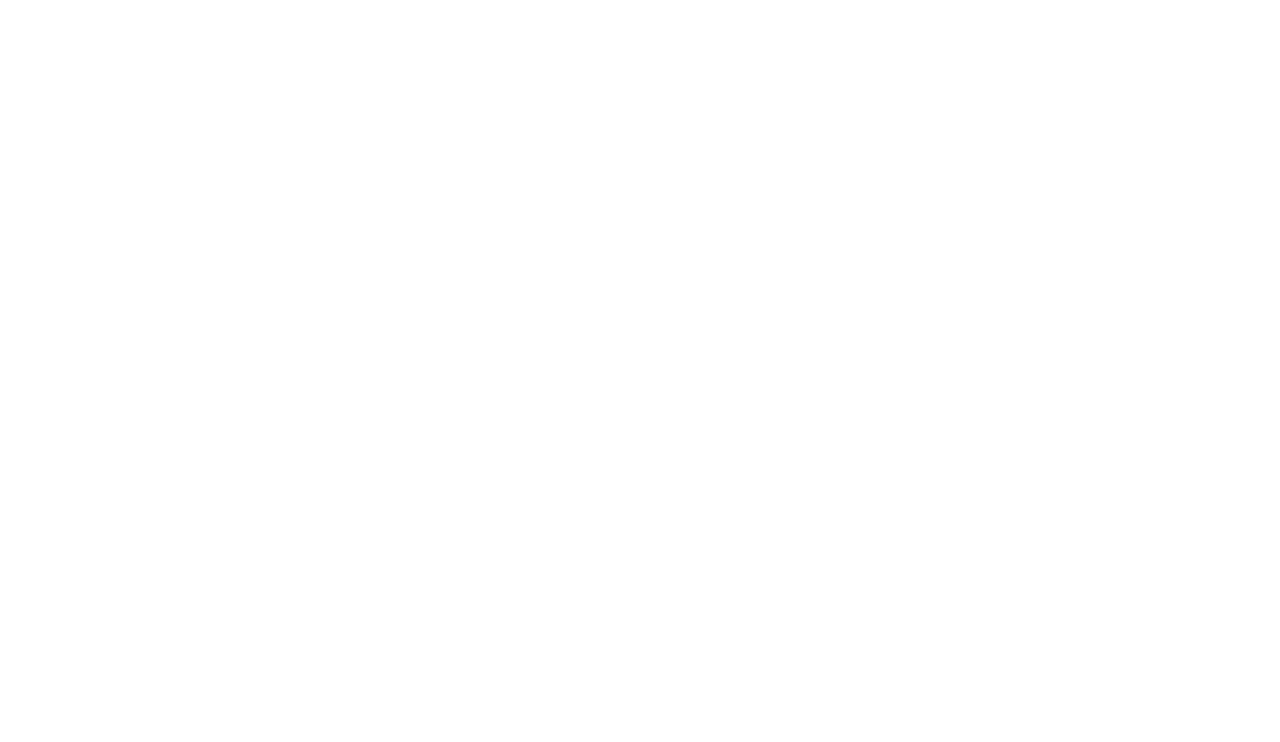
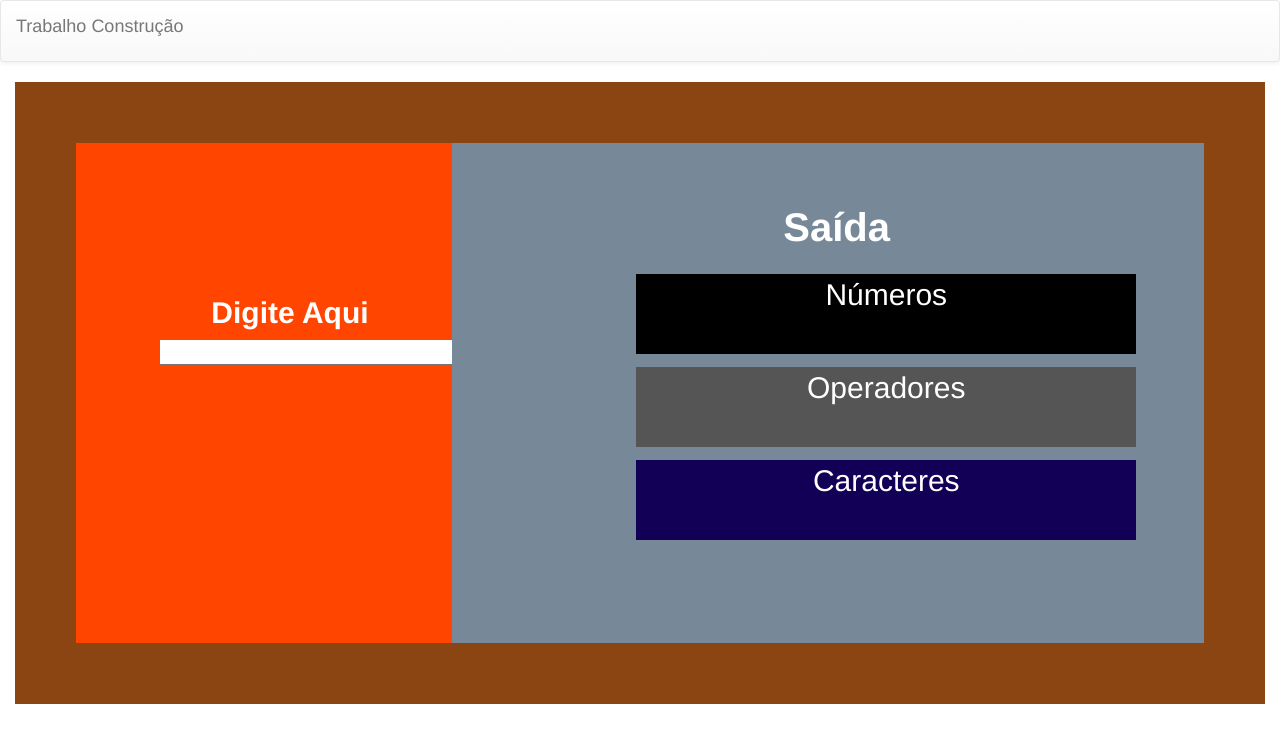
Before and after one commit to AndersonSouzax/expressionParser, a plain HTML site: page src/index.html in a window 1280 px wide. Drawn offline with nearby package versions, Linux system fonts and the light colour scheme.

Commit message:
Feito alterações no Estilo

```diff
--- a/src/css/index.css
+++ b/src/css/index.css
@@ -5,3 +5,67 @@
 .valid-exp{
     background: rgba(0, 255, 0, 0.4);
 }
+
+/* Estilo Parte da Div Mais Externa */
+.row{
+    padding: 5%;
+    background-color: #8B4513
+}
+
+/* Estilo Parte de Inserção de Informações */
+#input{
+    padding: 5%;
+    height: 500px;
+    background-color: #FF4500
+}
+
+#lblent{
+    font-size: 3rem;
+    color: #fff;
+    margin-top: 35%;
+    margin-left: 30%
+}
+
+#ent{
+    width: 300px;
+    margin-left: 10%
+}
+
+/* Estilo Parte de Saída de Informações */
+#output{
+    padding: 5%;
+    height: 500px;
+    background-color: #778899
+}
+
+.text{ /*Estilo da Label*/
+    text-align: center;
+    font-size: 4rem;
+    color: #fff;
+    margin-left: 43%
+}
+
+.saida p{ /* Estilo das Divs */
+    font-size: 3rem;
+    margin-left: 20%;
+    margin-top: 2%;
+    width: 500px;
+    height: 80px
+}
+
+
+/*Estilo dos Paragrafos*/
+#num{
+    background-color: #000;
+    color: #fff
+}
+
+#ope{
+    background-color: #555;
+    color: #fff
+}
+
+#cha{
+    background-color: #105;
+    color: #fff
+}
--- a/src/index.html
+++ b/src/index.html
@@ -2,9 +2,63 @@
 <html>
     <head>
         <meta charset="utf-8">
-        <title>Expression Parser</title>
+
+        <title> Expression Parser </title>
+
+        <!-- Latest compiled and minified CSS -->
+        <link rel="stylesheet" href="https://maxcdn.bootstrapcdn.com/bootstrap/3.3.7/css/bootstrap.min.css" integrity="sha384-BVYiiSIFeK1dGmJRAkycuHAHRg32OmUcww7on3RYdg4Va+PmSTsz/K68vbdEjh4u" crossorigin="anonymous">
+
+        <!-- Tema opcional -->
+        <link rel="stylesheet" href="https://maxcdn.bootstrapcdn.com/bootstrap/3.3.7/css/bootstrap-theme.min.css" integrity="sha384-rHyoN1iRsVXV4nD0JutlnGaslCJuC7uwjduW9SVrLvRYooPp2bWYgmgJQIXwl/Sp" crossorigin="anonymous">
+
+        <!-- Necessária importação dos arquivos abaixo -->
+        <script src="http://code.jquery.com/jquery-1.10.1.min.js"></script>
+
+        <!-- Importação Arquivos JS -->
+        <script type="text/javascript" src="javascript/terminal.js"/></script>
+
+        <!-- Estilo -->
+        <link rel="stylesheet" type="text/css" href="css/index.css">
+
     </head>
     <body>
+    	<nav class="navbar navbar-default">
+            <div class="container-fluid">
+                <div class="navbar-header">
+                    <p class="navbar-brand"> Trabalho Construção </p>
+                </div>
+            </div>
+        </nav>
+
+        <div class="container-fluid">
+
+            <div class="col-sm-12 col-md-12 col-xl-12">
+
+                <div class="row">
+
+                    <div id="input" class="col-xs-6 col-md-4">
+                        <label id="lblent" for="ent"> Digite Aqui </label> <br>
+                        <input type="text" id="ent" onkeydown="teste(event)">
+                    </div>
+
+                    <div id="output" class="col-xs-12 col-sm-6 col-md-8">
+                        <label class="text"> Saída </label> <br>
+                        <div class="saida text-center"> <p id="num">Números</p> </div>
+                        <div class="saida text-center"> <p id="ope">Operadores</p> </div>
+                        <div class="saida text-center"> <p id="cha">Caracteres</p> </div>
+                    </div>
+
+                </div>
+
+            </div>
+
+        </div>
+
+        <!-- jQuery (necessary for Bootstrap's JavaScript plugins)    -->
+        <script src="https://ajax.googleapis.com/ajax/libs/jquery/1.12.4/jquery.min.js"></script>
+        <!-- Include all compiled plugins (below), or include individual files as needed -->
+        <!-- Latest compiled and minified JavaScript -->
+        <script src="https://maxcdn.bootstrapcdn.com/bootstrap/3.3.7/js/bootstrap.min.js" integrity="sha384-Tc5IQib027qvyjSMfHjOMaLkfuWVxZxUPnCJA7l2mCWNIpG9mGCD8wGNIcPD7Txa" crossorigin="anonymous"></script>
 
     </body>
 </html>
--- a/src/javascript/terminal.js
+++ b/src/javascript/terminal.js
@@ -1,4 +1,21 @@
-import Parser from './parser.js';
+//import Parser from './parser.js';
+
+/* Função Criada Para Testar o Evento onkeydown */
+function teste(event){
+    var valor = event.key; // = document.getElementById('input').value;
+    //alert('Entrou na Função' + valor);
+    if(valor == 'Backspace' || valor == 'Control' || valor == 'Alt' || valor == 'Tab' || valor == 'CapsLock' || valor == 'Enter'){
+        document.getElementById('num').innerHTML = 'Números';
+        document.getElementById('ope').innerHTML = 'Operadores';
+        document.getElementById('cha').innerHTML = 'Caracteres';
+    }else if (isNumber(valor)) {
+        document.getElementById('num').innerHTML = valor;
+    }else if(isOperator(valor)){
+        document.getElementById('ope').innerHTML = valor;
+    }else{
+        document.getElementById('cha').innerHTML = valor;
+    }
+}
 
 let globalExpression = "", oldGlobalExpression = "";
 
```
